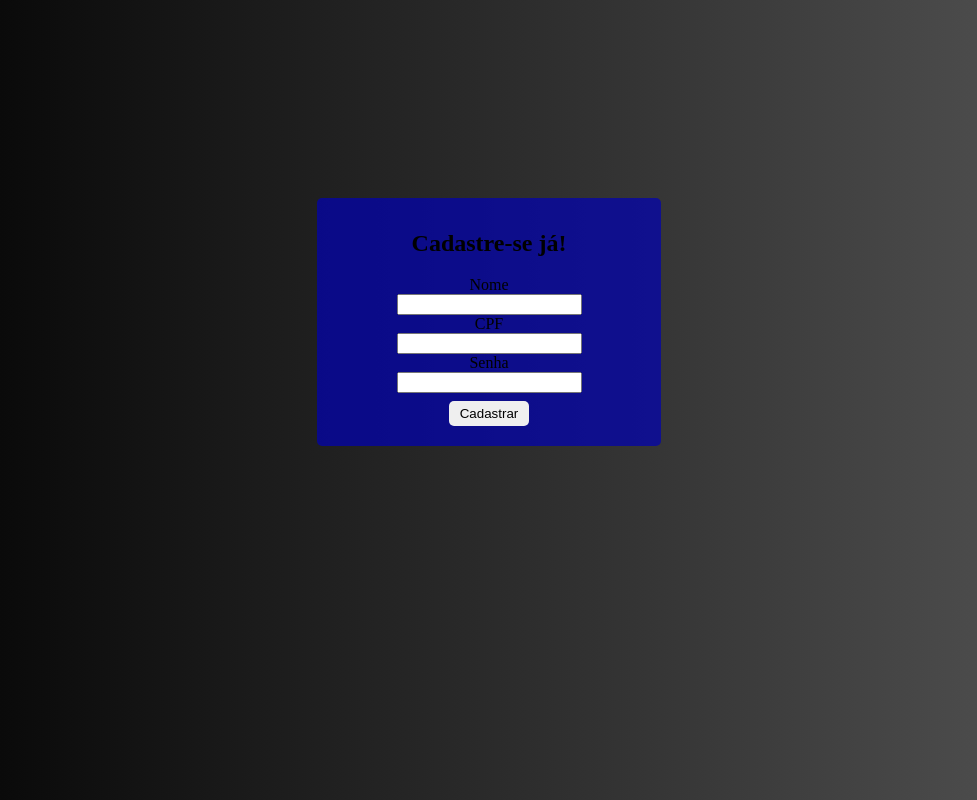
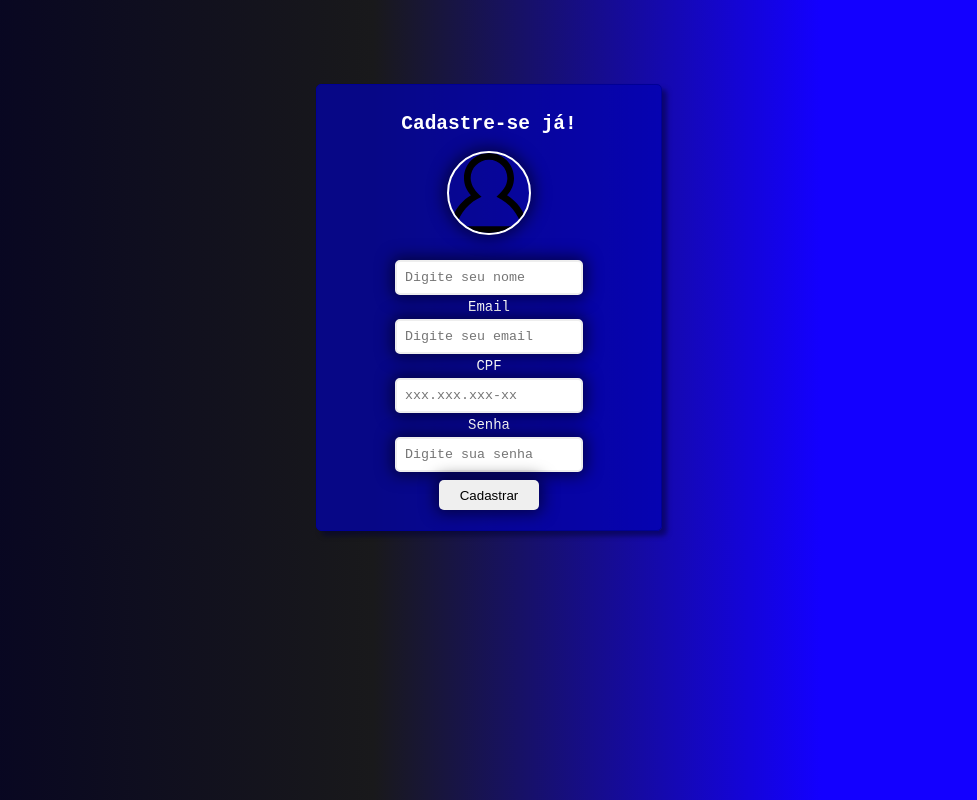
Before and after one commit to Rene-Michel99/Web-Server, a plain HTML site: page pages/index.html in a window 1280 px wide. Shown: the whole page, without its empty margins (151-1128 px from the left). Drawn offline with Linux system fonts and the light colour scheme.

Commit message:
Melhoria no CSS

```diff
--- a/pages/index.html
+++ b/pages/index.html
@@ -13,6 +13,8 @@
         padding:12px;
         border-radius:5px;
         width:320px;
+        box-shadow: 5px 5px 5px rgba(0,0,50,0.5);
+        border: 1px solid rgb(0,0,150);
       }
       #container{
         display: flex;
@@ -20,14 +22,15 @@
         justify-content:center;
         align-items:center;
         padding:8px;
-        margin-top:15%;
+        margin-top:6%;
       }
       #sub-btn{
         border:0px;
         border-radius:5px;
-        width:80px;
-        height:25px;
+        width:100px;
+        height:30px;
         margin:8px;
+        box-shadow:0 0 15px 4px rgba(0,0,0,0.5);
       }
       #sub-btn:hover{
         transform:scale(1.2);
@@ -35,8 +38,32 @@
         box-shadow: 2px 2px 2px rgba(0,0,180,0.4);
         color:white;
       }
+      #icon{
+        border-radius:50%;
+        border: 2px solid white;
+        margin-bottom:25px;
+        box-shadow:0 0 15px 4px rgba(0,0,0,0.5);
+      }
+      .input-text{
+        border:0px;
+        border-radius:5px;
+        font-family:monospace;
+        padding:8px;
+        border: 2px solid #eee;
+        box-shadow:0 0 15px 4px rgba(0,0,0,0.5);
+      }
       body{
-        background: linear-gradient(90deg,#000000,#555555);
+        background: linear-gradient(90deg, rgba(2,0,36,1) 0%, rgba(25,25,27,1) 41%, rgba(19,0,255,1) 76%);
+      }
+      h2{
+        font-family:monospace;
+        color:white;
+      }
+      label{
+        font-family:monospace;
+        color:white;
+        font-size:14px;
+        padding:4px;
       }
     </style>
 </head>
@@ -44,14 +71,17 @@
   <div id="container">
     <form id="form-div" method="post" action="cadastrar">
       <h2>Cadastre-se já!</h2>
-      <label for="nome">Nome</label>
-      <input type="text" name="nome">
+      <svg id="icon" xmlns="http://www.w3.org/2000/svg" width="80" height="80" viewBox="0 0 24 24"><path d="M12 2c3.032 0 5.5 2.467 5.5 5.5 0 1.458-.483 3.196-3.248 5.59 4.111 1.961 6.602 5.253 7.482 8.909h-19.486c.955-4.188 4.005-7.399 7.519-8.889-1.601-1.287-3.267-3.323-3.267-5.61 0-3.033 2.468-5.5 5.5-5.5zm0-2c-4.142 0-7.5 3.357-7.5 7.5 0 2.012.797 3.834 2.086 5.182-5.03 3.009-6.586 8.501-6.586 11.318h24c0-2.791-1.657-8.28-6.59-11.314 1.292-1.348 2.09-3.172 2.09-5.186 0-4.143-3.358-7.5-7.5-7.5z"/></svg>
+      <input class="input-text" type="text" name="nome" placeholder="Digite seu nome" required>
+
+      <label for="email">Email</label>
+      <input class="input-text" type="email" name="email" placeholder="Digite seu email" required>
 
       <label for="cpf">CPF</label>
-      <input type="text" name="cpf">
+      <input class="input-text" type="text" name="cpf" placeholder="xxx.xxx.xxx-xx" required pattern="(\d{3}\.?\d{3}\.?\d{3}-?\d{2})|(\d{2}\.?\d{3}\.?\d{3}/?\d{4}-?\d{2})">
 
       <label for="senha">Senha</label>
-      <input type="password" name="senha">
+      <input class="input-text" type="password" name="senha" placeholder="Digite sua senha" required>
 
       <input id="sub-btn" type="submit" value="Cadastrar">
     </form>
```
Also changed, not shown: 1 other file.
